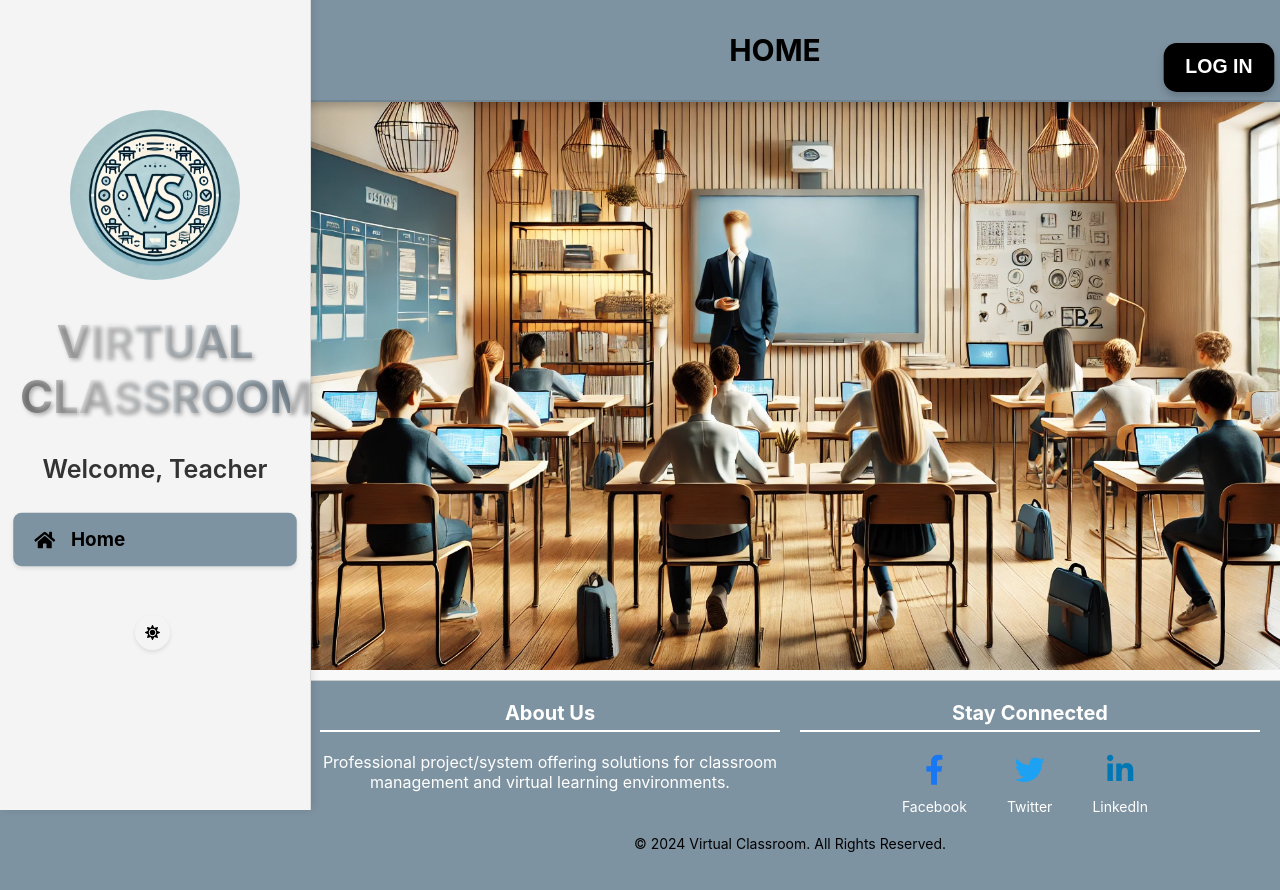
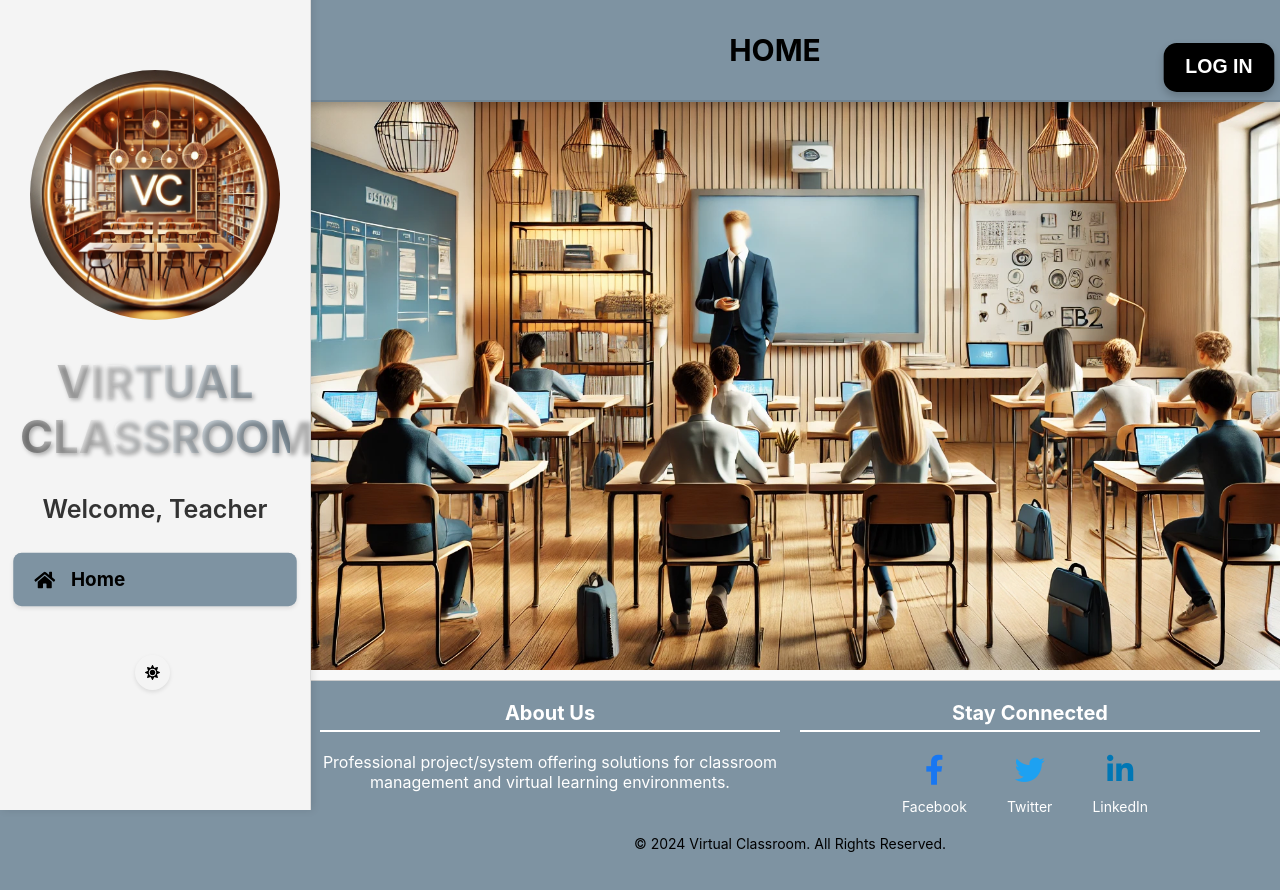
Before and after one commit to nabimari/classroomSeatingProject, a React (Create React App) app: page /Dashboard in a window 1280 px wide. Built offline with nearby package versions, Linux system fonts and the light colour scheme; no server answers.

Commit message:
Logo update

```diff
--- a/src/components/Sidebar.js
+++ b/src/components/Sidebar.js
@@ -354,12 +354,12 @@ const dynamicPaths = {
         {/* Logo Container */}
         <div style={{ textAlign: "center", marginBottom: "20px" }}>
           <img
-            src="/VS-Logo.jpg"
+            src="/Logo3.jpg"
             alt="Logo"
             style={{
-              width: "170px",
-              height: "170px",
-              objectFit: "contain",
+              width: "250px",
+              height: "250px",
+              objectFit: "cover",
               borderRadius: "50%",
               marginBottom: "-20px",
 
```
Also changed, not shown: public/Logo3.jpg (added).
